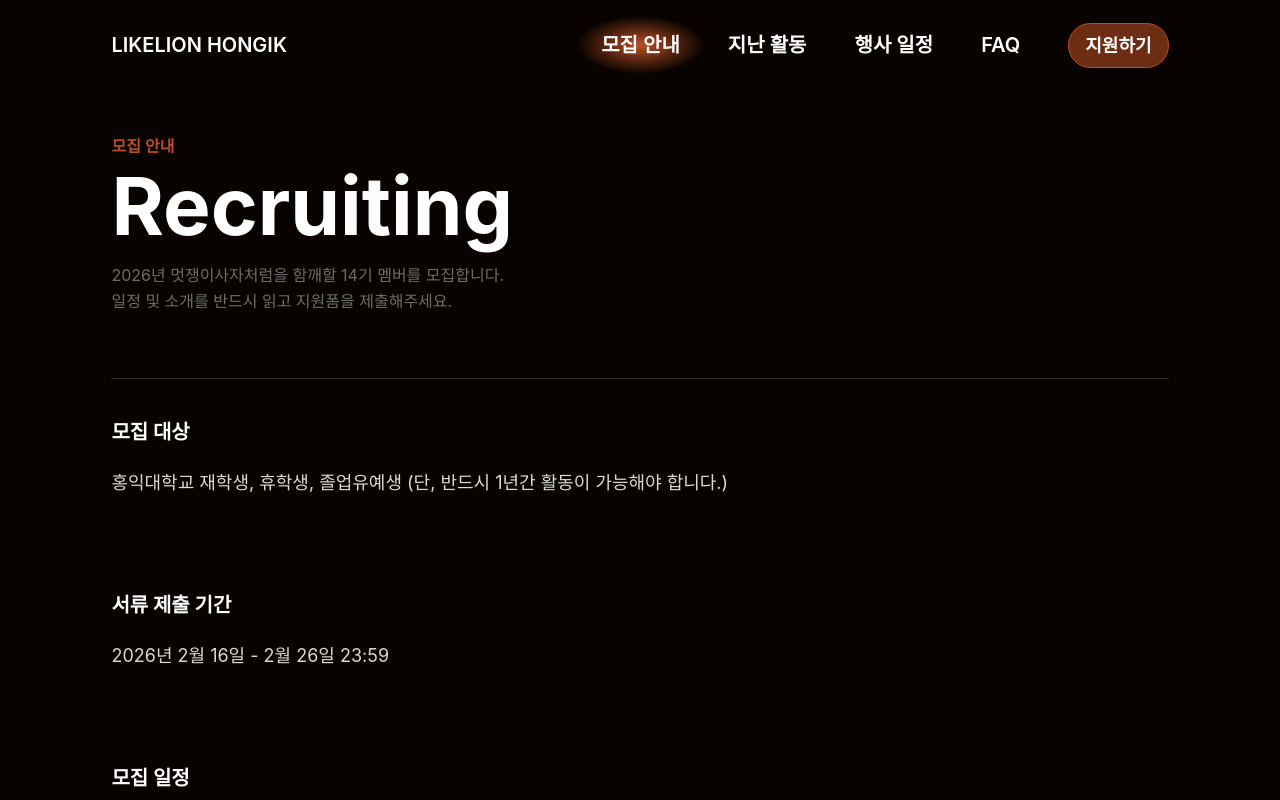
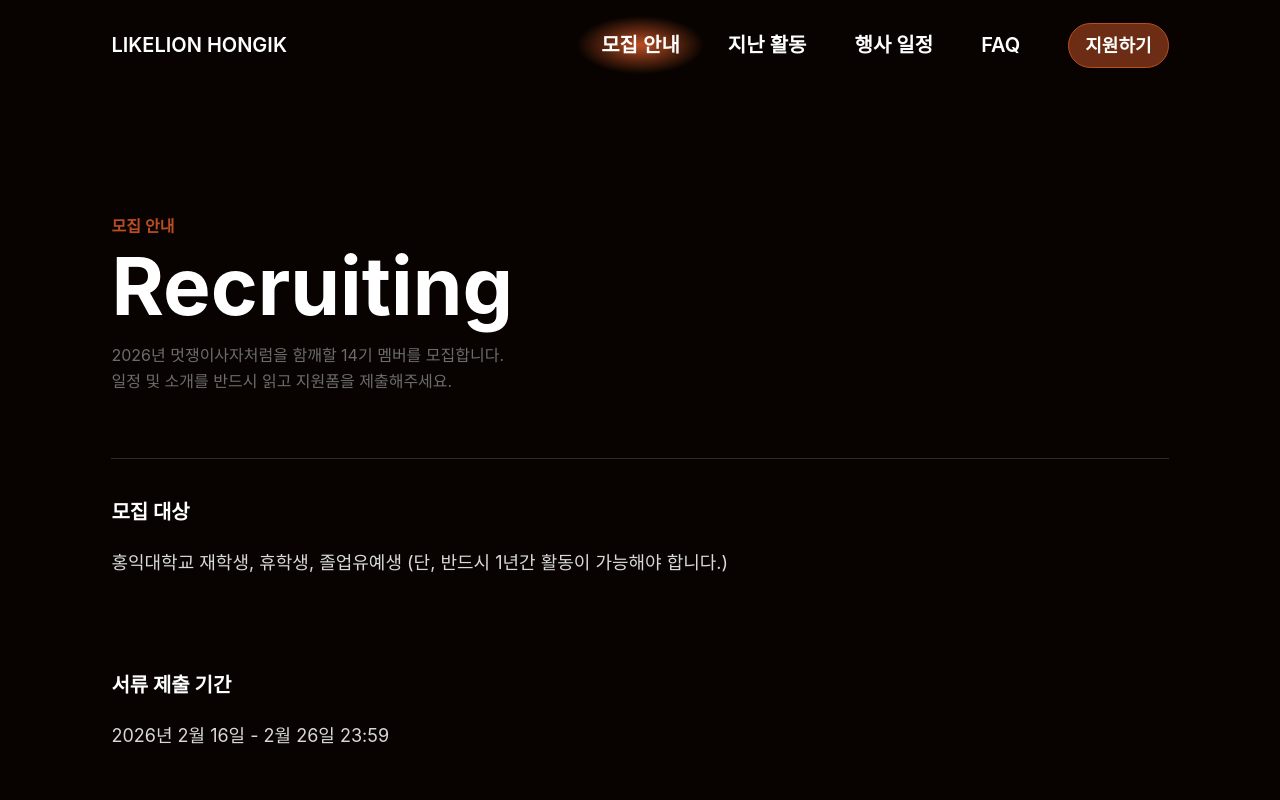
Before and after one commit to likelion-14th-page/likelion-14th-FE, a React (Vite) app: page /recruiting in a window 1280 px wide. Shown: the top 800 px of the page. Built offline with nearby package versions, Linux system fonts and the light colour scheme; no server answers; a web font is replaced by a local one.

Commit message:
#72 [UI] 레이아웃 패딩 top 변경

```diff
--- a/src/layout/Layout.jsx
+++ b/src/layout/Layout.jsx
@@ -43,7 +43,7 @@ const Layout = () => {
 
       {/* 2. 컨텐츠 영역 (네브바 높이만큼 아래로 밀기) */}
       <div
-        className={`responsive-layout  ${isNoHeaderPage ? '' : 'pt-[70px]'}`}
+        className={`responsive-layout  ${isNoHeaderPage ? '' : 'pt-[150px]'}`}
       >
         {/* 이제 이 안의 PageHeader와 본문은 정확히 responsive-layout 너비를 따릅니다 */}
         {currentHeader && <PageHeader {...currentHeader} />}
```
